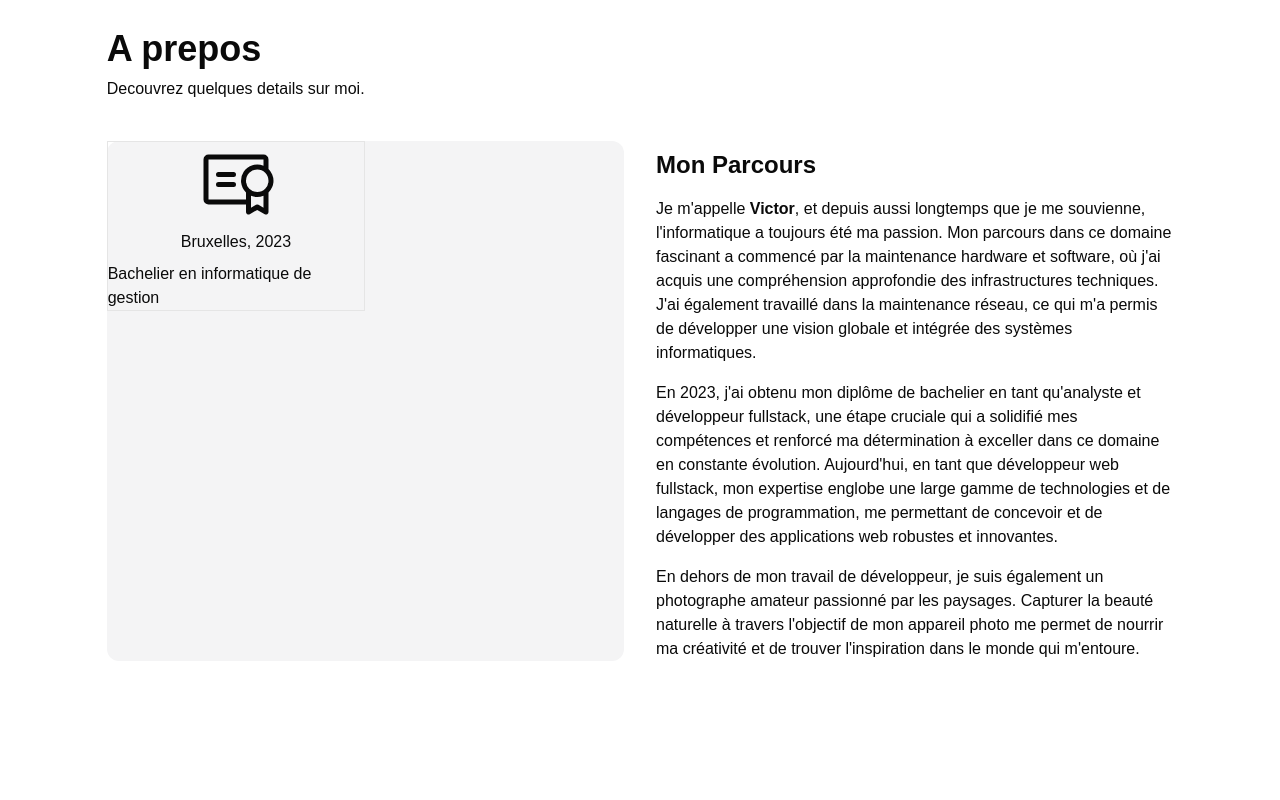
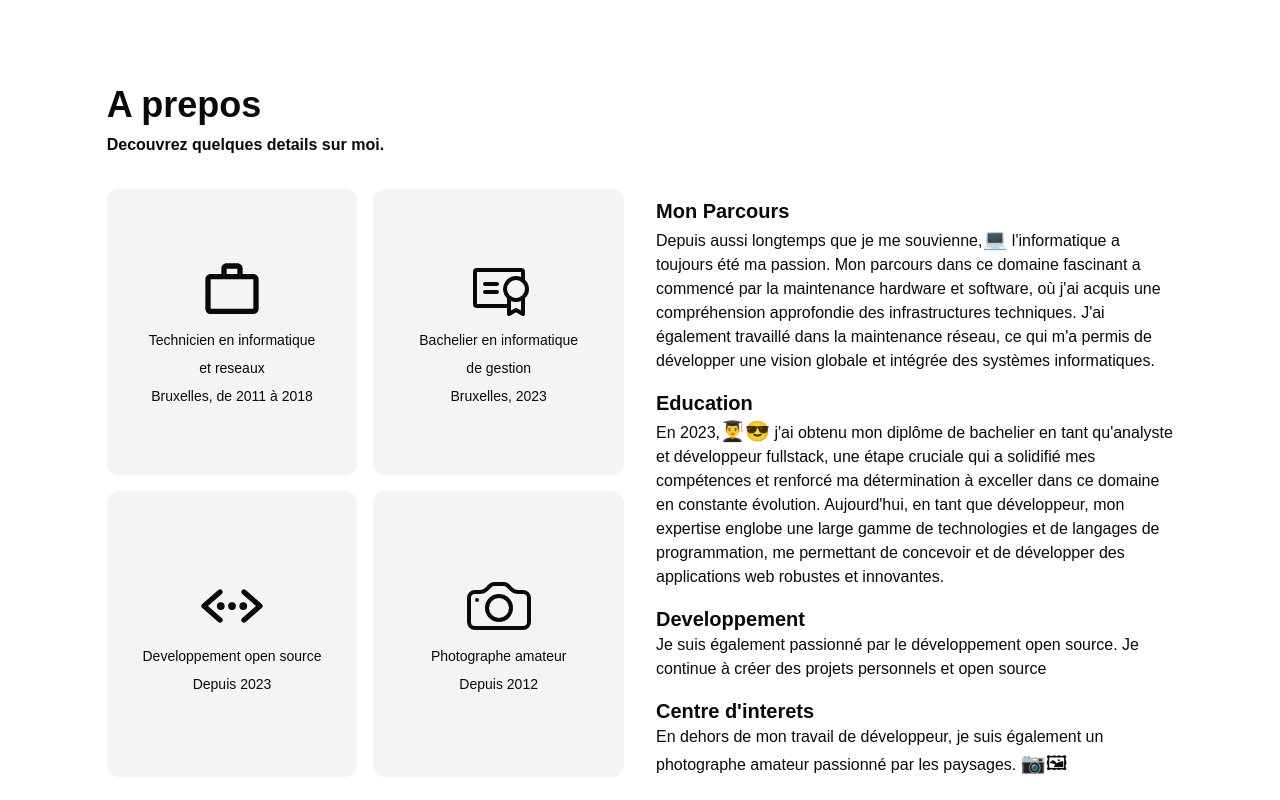
Before and after one commit to vickod/my-portfolio, a Next.js app: page / in a window 1280 px wide. Shown: the part 580-1380 px from the top of the page. Built offline with nearby package versions, Linux system fonts and the light colour scheme.

Commit message:
about home page modified

```diff
--- a/src/components/global/AboutHomePage.tsx
+++ b/src/components/global/AboutHomePage.tsx
@@ -2,56 +2,93 @@ import Image from "next/image";
 import React from "react";
 import ImgProfile2 from "../../../public/me.jpeg";
 import { PiCertificate } from "react-icons/pi";
+import { MdOutlineWorkOutline } from "react-icons/md";
+import { BsCamera, BsPersonWorkspace } from "react-icons/bs";
+import { CiCamera } from "react-icons/ci";
+import { IoCodeWorking } from "react-icons/io5";
 
 export default function AboutHomePage() {
   return (
-    <div className="mt-36 w-full">
+    <div id="about" className="pt-10 mt-40 w-full">
       <h1 className="text-4xl font-bold mb-2">A prepos</h1>
-      <p className="mb-10">Decouvrez quelques details sur moi.</p>
+      <p className="mb-8 font-semibold">Decouvrez quelques details sur moi.</p>
 
-      <div className="grid grid-cols-1 grid-rows-2 md:grid-cols-2 md:grid-rows-1 gap-8 w-full ">
-        <div className="  rounded-xl  bg-zinc-100 dark:bg-zinc-900 dark:border-none ">
-          <div className="grid grid-cols-2 grid-rows-2">
-            <div className="flex justify-center items-center border">
-              <div className="flex flex-col justify-center items-center gap-2 ">
-                <PiCertificate className=" size-20 dark:text-zinc-200" />
-                <h2 className="dark:text-zinc-400">Bruxelles, 2023</h2>
-                <p className="dark:text-zinc-400">
-                  Bachelier en informatique de gestion
-                </p>
-              </div>
-            </div>
+      <div className=" flex flex-col-reverse lg:grid lg:grid-cols-2 lg:grid-rows-1 gap-8 w-full ">
+        <div className="  rounded-xl flex flex-col sm:grid sm:grid-cols-2 sm:grid-rows-2 gap-4">
+          <div className="flex flex-col justify-center items-center gap-2 p-2 bg-zinc-100 dark:bg-zinc-900 dark:border-none rounded-xl">
+            <MdOutlineWorkOutline className=" size-16 dark:text-zinc-200" />
+            <p className="dark:text-zinc-400 text-sm">
+              Technicien en informatique
+            </p>
+            <p className="dark:text-zinc-400 text-sm">et reseaux</p>
+            <p className="dark:text-zinc-400 text-sm">
+              Bruxelles, de 2011 à 2018
+            </p>
+          </div>
+          <div className="flex flex-col justify-center items-center gap-2 p-2 bg-zinc-100 dark:bg-zinc-900 dark:border-none rounded-xl">
+            <PiCertificate className=" size-16 dark:text-zinc-200" />
+            {/* <p className="dark:text-zinc-400 text-sm">Diplomé autant que</p> */}
+            <p className="dark:text-zinc-400 text-sm">
+              Bachelier en informatique
+            </p>
+            <p className="dark:text-zinc-400 text-sm">de gestion</p>
+            <p className="dark:text-zinc-400 text-sm">Bruxelles, 2023</p>
+          </div>
+          <div className="flex flex-col justify-center items-center gap-2 p-2 bg-zinc-100 dark:bg-zinc-900 dark:border-none rounded-xl">
+            <IoCodeWorking className=" size-16 dark:text-zinc-200" />
+            <p className="dark:text-zinc-400 text-sm">
+              Developpement open source
+            </p>
+
+            <p className="dark:text-zinc-400 text-sm">Depuis 2023</p>
+          </div>
+          <div className="flex flex-col justify-center items-center gap-2 p-2 bg-zinc-100 dark:bg-zinc-900 dark:border-none rounded-xl">
+            <BsCamera className=" size-16 dark:text-zinc-200" />
+            <p className="dark:text-zinc-400 text-sm">Photographe amateur</p>
+            <p className="dark:text-zinc-400 text-sm">Depuis 2012</p>
           </div>
         </div>
 
-        <div className="flex flex-col gap-4 mt-2 dark:text-zinc-400">
-          <h1 className="text-2xl font-semibold dark:text-zinc-200">
+        <div className="flex flex-col mt-2 dark:text-zinc-400">
+          <h3 className="text-xl font-semibold dark:text-zinc-200 ">
             Mon Parcours
-          </h1>
+          </h3>
           <p className="">
-            Je m'appelle <span className="font-bold">Victor</span>, et depuis
-            aussi longtemps que je me souvienne, l'informatique a toujours été
-            ma passion. Mon parcours dans ce domaine fascinant a commencé par la
+            Depuis aussi longtemps que je me souvienne,
+            <span className="text-xl">💻</span> l'informatique a toujours été ma
+            passion. Mon parcours dans ce domaine fascinant a commencé par la
             maintenance hardware et software, où j'ai acquis une compréhension
             approfondie des infrastructures techniques. J'ai également travaillé
             dans la maintenance réseau, ce qui m'a permis de développer une
             vision globale et intégrée des systèmes informatiques.
           </p>
+          <h3 className="text-xl font-semibold dark:text-zinc-200 mt-4">
+            Education
+          </h3>
           <p>
-            En 2023, j'ai obtenu mon diplôme de bachelier en tant qu'analyste et
-            développeur fullstack, une étape cruciale qui a solidifié mes
-            compétences et renforcé ma détermination à exceller dans ce domaine
-            en constante évolution. Aujourd'hui, en tant que développeur web
-            fullstack, mon expertise englobe une large gamme de technologies et
-            de langages de programmation, me permettant de concevoir et de
-            développer des applications web robustes et innovantes.
+            En 2023,<span className="text-xl">👨‍🎓😎</span> j'ai obtenu mon
+            diplôme de bachelier en tant qu'analyste et développeur fullstack,
+            une étape cruciale qui a solidifié mes compétences et renforcé ma
+            détermination à exceller dans ce domaine en constante évolution.
+            Aujourd'hui, en tant que développeur, mon expertise englobe une
+            large gamme de technologies et de langages de programmation, me
+            permettant de concevoir et de développer des applications web
+            robustes et innovantes.
           </p>
+          <h3 className="text-xl font-semibold dark:text-zinc-200 mt-4">
+            Developpement
+          </h3>
+          <p>
+            Je suis également passionné par le développement open source. Je
+            continue à créer des projets personnels et open source
+          </p>
+          <h3 className="text-xl font-semibold dark:text-zinc-200 mt-4">
+            Centre d'interets
+          </h3>
           <p>
             En dehors de mon travail de développeur, je suis également un
-            photographe amateur passionné par les paysages. Capturer la beauté
-            naturelle à travers l'objectif de mon appareil photo me permet de
-            nourrir ma créativité et de trouver l'inspiration dans le monde qui
-            m'entoure.
+            photographe amateur passionné par les paysages.{" "}
+            <span className="text-xl">📷🖼</span>
           </p>
         </div>
       </div>
--- a/src/components/global/Contact.tsx
+++ b/src/components/global/Contact.tsx
@@ -9,8 +9,8 @@ import { MdOutlineMail } from "react-icons/md";
 
 export default function Contact() {
   return (
-    <div className="w-full" id="contact">
-      <div className="mt-36"></div>
+    <div className="w-full pt-10 mt-40" id="contact">
+      {/* <div className="mt-36"></div> */}
       <div className="md:grid md:grid-cols-2 gap-10 flex flex-col items-center  ">
         <div className="flex flex-col h-[400px] lg:h-[500px] gap-8  ">
           <div className="flex flex-col gap-4">
--- a/src/components/global/Navbar.tsx
+++ b/src/components/global/Navbar.tsx
@@ -32,7 +32,7 @@ export function Navbar() {
           <div className="w-full h-full flex justify-center items-center">
             <div className="flex flex-col justify-center items-center gap-8 text-3xl text-white">
               <Link
-                href="/about"
+                href="#about"
                 className=" font-semibold transition-all duration-300 hover:text-red-500 hover:scale-110"
               >
                 A prepos
@@ -75,19 +75,19 @@ export function Navbar() {
           </div>
           <div className="gap-6 hidden sm:flex px-5 py-1 dark:text-stone-300">
             <Link
-              href="/about"
+              href="#about"
               className=" font-semibold transition-all duration-300 hover:text-red-500 hover:scale-110"
             >
               A prepos
             </Link>
             <Link
-              href="/projects"
+              href="#projects"
               className="font-semibold transition-all duration-300 hover:text-red-500 hover:scale-110"
             >
               Projets
             </Link>
             <Link
-              href="/stack"
+              href="#stack"
               className="font-semibold transition-all duration-300 hover:text-red-500 hover:scale-110"
             >
               Stack
--- a/src/components/global/ProjectsHomePage.tsx
+++ b/src/components/global/ProjectsHomePage.tsx
@@ -5,7 +5,7 @@ import { Badge } from "@/components/ui/badge";
 
 export default function ProjectsHomePage() {
   return (
-    <div className="mt-36">
+    <div className="pt-10 mt-40">
       <h1 className="text-4xl font-bold mb-4">Mes Projets recents</h1>
       <p className="dark:text-zinc-400 md:mb-20 max-md:mb-12">
         Consultez quelques exemples de mes realisations en developpement web!
--- a/src/components/global/Technologies.jsx
+++ b/src/components/global/Technologies.jsx
@@ -23,7 +23,7 @@ import { DiSass } from "react-icons/di";
 
 export default function Technologies() {
   return (
-    <div className="mt-36">
+    <div className="pt-10 mt-40" id="techno">
       <h1 className="text-4xl mb-20 font-bold">Technologies</h1>
       <div className="flex flex-col gap-20">
         <div className="">
```
